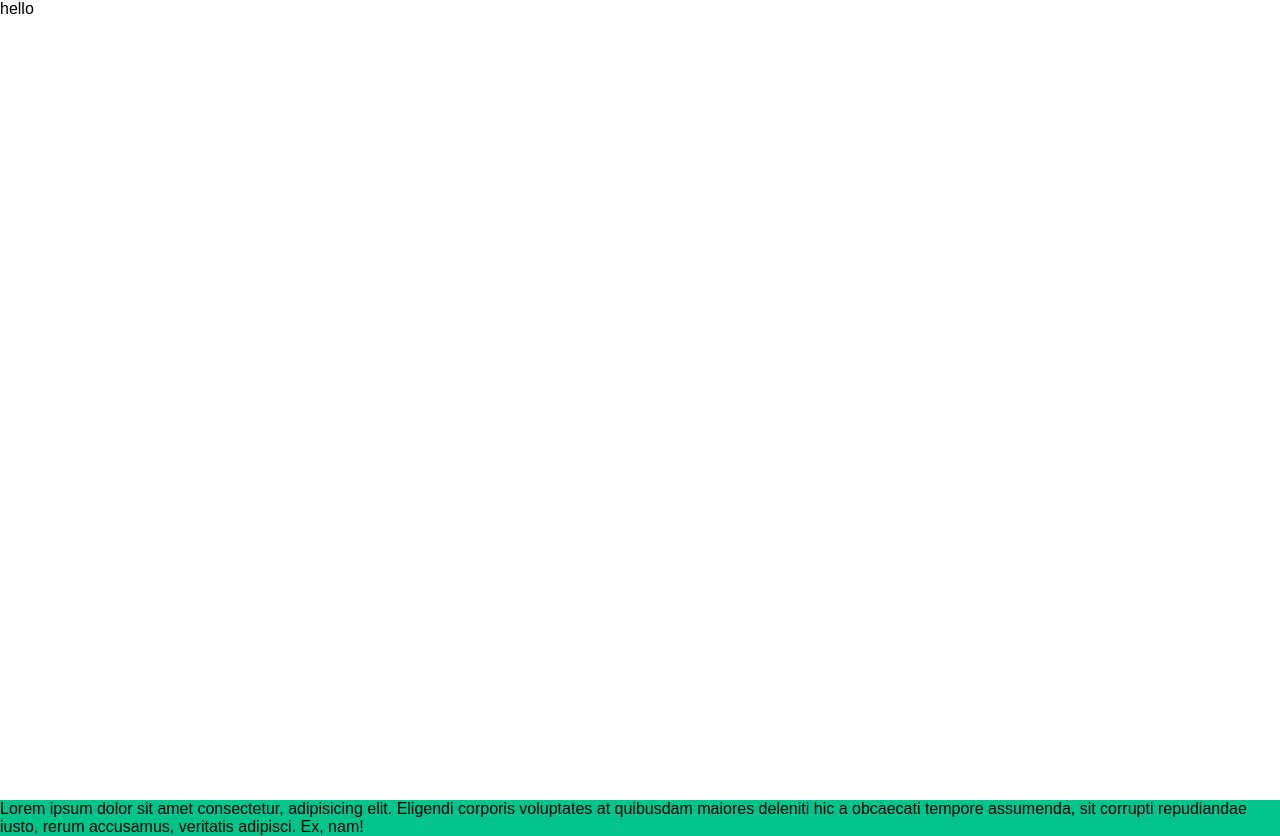
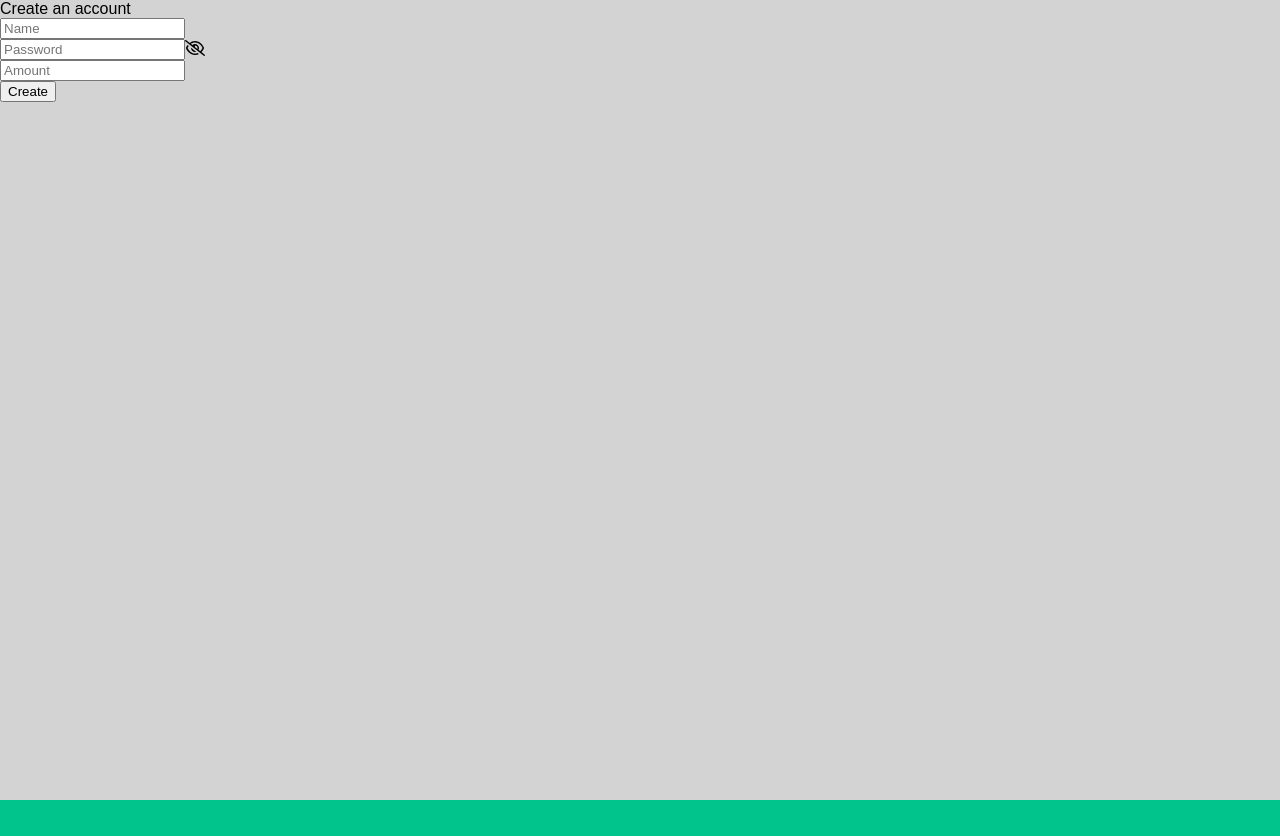
Before and after one commit to PrimeSlade/Expense-Tracker-React-, a React (Vite) app: page /signup in a window 1280 px wide. After the commit the page ends 800 px from the top, so only its background shows below. Built offline with nearby package versions, Linux system fonts and the light colour scheme.

Commit message:
feat(SignUp): set data and name

```diff
--- a/src/App.jsx
+++ b/src/App.jsx
@@ -8,19 +8,13 @@ import Login from "./Login";
 
 function App() {
   // Main data
-  const [acc, setAcc] = useState([
-    {
-      name: "Slade",
-      password: 1234,
-      amount: 100,
-      data: {},
-    },
-  ]);
+  const [data, setData] = useState([]);
 
-  const amount = acc[0].amount;
+  //const amount = data[0].amount;
 
   return (
     <Routes>
+      {/* Main App */}
       <Route
         path="/"
         element={
@@ -28,13 +22,17 @@ function App() {
             <NavBar />
             <div className="budget-container">
               <h1>My budget</h1>
-              <h1>$ {amount}</h1>
+              <h1>$0</h1>
             </div>
             <Body />
           </>
         }
       />
-      <Route path="/signup" element={<SignUp />} />
+      {/* Route */}
+      <Route
+        path="/signup"
+        element={<SignUp data={data} setData={setData} />}
+      />
       <Route path="/login" element={<Login />} />
     </Routes>
   );
--- a/src/SignUp.css
+++ b/src/SignUp.css
@@ -1,5 +1,4 @@
 .main-sign-up-container{
     height: 100vh;
-    background-color: white;
-
+    background-color: lightgray;
 }
--- a/src/SignUp.jsx
+++ b/src/SignUp.jsx
@@ -1,14 +1,53 @@
 import "./SignUp.css";
+import { FontAwesomeIcon } from "@fortawesome/react-fontawesome";
+import { faEye } from "@fortawesome/free-solid-svg-icons";
+import { faEyeSlash } from "@fortawesome/free-regular-svg-icons";
+import React, { useState } from "react";
 
-function SignUp() {
+function SignUp(prop) {
+  const [showPassword, setShowPassword] = useState(false);
+  const [name, setName] = useState("");
+
+  const [acc, setAcc] = useState({
+    name: "Slade",
+    password: 1234,
+    amount: 100,
+    data: {},
+  });
+
+  const setData = prop.setData;
+
+  const updateData = function () {
+    setData((s) => [...s, acc]);
+  };
+
+  console.log(prop.data);
+
+  const toggle = function () {
+    setShowPassword((s) => !s);
+  };
+
   return (
     <>
-      <div className="main-sign-up-container">hello</div>
-      <div>
-        Lorem ipsum dolor sit amet consectetur, adipisicing elit. Eligendi
-        corporis voluptates at quibusdam maiores deleniti hic a obcaecati
-        tempore assumenda, sit corrupti repudiandae iusto, rerum accusamus,
-        veritatis adipisci. Ex, nam!
+      <div className="main-sign-up-container">
+        <div>
+          <div>Create an account</div>
+          <input type="text" placeholder="Name" />
+          <br />
+          <input
+            type={showPassword ? "password" : "text"}
+            placeholder="Password"
+          />
+          <FontAwesomeIcon
+            icon={showPassword ? faEye : faEyeSlash}
+            className="eye"
+            onClick={toggle}
+          />
+          <br />
+          <input type="text" placeholder="Amount" />
+          <br />
+          <button onClick={updateData}>Create</button>
+        </div>
       </div>
     </>
   );
```
